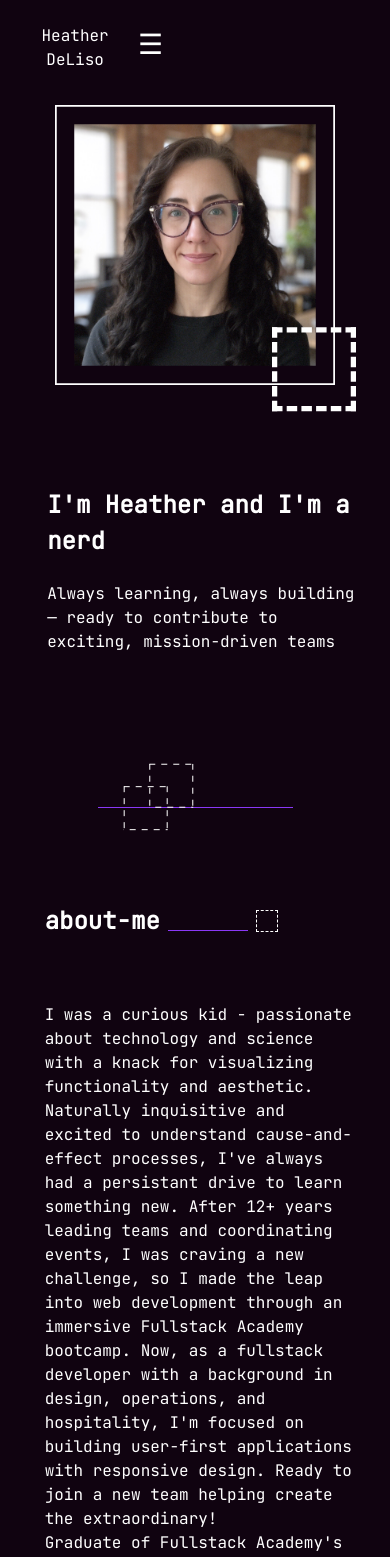
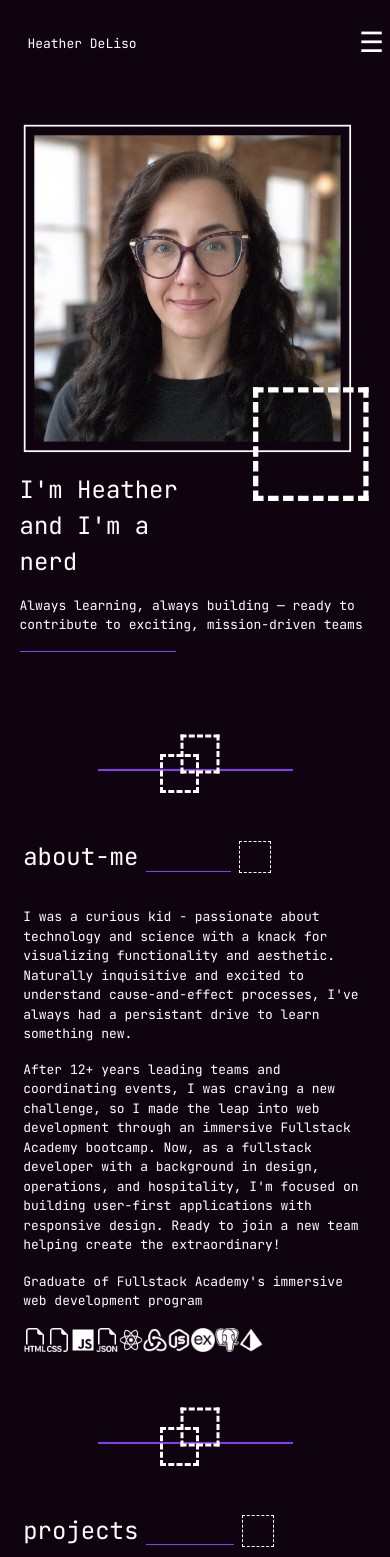
Before and after one commit to HeatherD2025/Personal_Website, a React (Vite) app: page /#/home in a window 390 px wide. Shown: the top 1557 px of the page. Built offline with nearby package versions, Linux system fonts and the light colour scheme.

Commit message:
css mobile work

```diff
--- a/src/components/About.jsx
+++ b/src/components/About.jsx
@@ -21,9 +21,9 @@ export default function About() {
             <div className="aboutMeContainer">
 
                {/* <div className="aboutGrid"> */}
-                <div className="aboutMeHeaderWrapper">
+                <div className="headerWrapper">
                     <div className="aboutMeHeader">about-me</div>
-                      <div className="aboutMeHeaderAccentLine"></div>
+                      <div className="headerAccentLine"></div>
                       <div className="floatingAccentBox3"></div>
                 </div>
 
@@ -38,6 +38,9 @@ export default function About() {
                       <div className="aboutParagraph">
                         I was a curious kid - passionate about technology and science with a knack for visualizing functionality and aesthetic.
                         Naturally inquisitive and excited to understand cause-and-effect processes, I've always had a persistant drive to learn something new.
+
+                        <div className="paragraphSpacer"></div>
+
                         After 12+ years leading teams and coordinating events, I was craving a new challenge, so I made the leap into web development
                         through an immersive Fullstack Academy bootcamp. Now, as a fullstack developer with a background in design, operations, and hospitality,
                         I'm focused on building user-first applications with responsive design. Ready to join a new team helping create the extraordinary!
--- a/src/components/Projects.jsx
+++ b/src/components/Projects.jsx
@@ -23,10 +23,10 @@ export default function Projects() {
 
         <div className="projectsContainer">
           {/* <div className="projectsGrid"> */}
-            <div className="projectsHeaderWrapper">
+            <div className="headerWrapper">
               <div className="projectsHeader">projects</div>
-              <div className="projectsHeaderAccentLine"></div>
-              <div className="floatingAccentBox3b"></div>
+              <div className="headerAccentLine"></div>
+              <div className="floatingAccentBox3"></div>
             </div>
 
             <div className="allProjectsContainer">
@@ -112,35 +112,6 @@ export default function Projects() {
                </a>
               )}
 
-              {/* <a onClick={() => navigate("/ProjectDetail")}>
-                <div className="projectContainer">
-
-                  <div className="firstInfoContainer">
-                    <div className="projectTitle">coming soon</div>
-                    <div className="projectDescription">
-                      wenflew fewofnewldewldnc newloejdl cl elwdnlwekw
-                    </div>
-                    <div className="toolIcons">
-                      <img
-                        className="toolIcon"
-                        src={react}
-                        alt="react logo"
-                      ></img>
-                      <img
-                        className="toolIcon"
-                        src={prisma}
-                        alt="prisma logo"
-                      ></img>
-                      <img
-                        className="toolIcon"
-                        src={postgresql}
-                        alt="postgresql logo"
-                      ></img>
-                    </div>
-                  </div>
-                </div>
-              </a> */}
-
             </div>
           {/* </div> */}
         </div>
--- a/src/pages/Home.jsx
+++ b/src/pages/Home.jsx
@@ -57,6 +57,7 @@ export default function Home() {
             {/* end of main */}
 
             {/* Accent elements below main*/}
+
             <div className="accentWrapper">
               <div className="accentLine3">
                 <div className="accentBox2"></div>
@@ -68,7 +69,7 @@ export default function Home() {
             <About />
 
 
-            <div className="secondAccentWrapper">
+            <div className="accentWrapper">
               <div className="accentLine3">
                 <div className="accentBox2"></div>
                 <div className="floatingAccentBox2"></div>
--- a/src/pages/OPSGProjectDetail.jsx
+++ b/src/pages/OPSGProjectDetail.jsx
@@ -1,3 +1,4 @@
+import "../styles/main.css";
 import "../styles/individualProjectPages.css";
 import postgresql from "../assets/images/icons/postgresqlLogo.png";
 import prisma from "../assets/images/icons/prismalogo.png";
@@ -53,7 +54,6 @@ export default function OPSGProjectDetail() {
               ></img>
             </div>
 
-            <div className="accentBox6"></div>
             <div className="projectDescription3">
               Our fullstack app was built with a <strong>PostgreSQL</strong>{" "}
               database and <strong>Prisma</strong> for data consistency. For
@@ -73,7 +73,6 @@ export default function OPSGProjectDetail() {
               extremely useful for forms and other contained elements.
             </div>
 
-            <div className="accentBox7"></div>
             <div className="projectDescription4">
               This experience reinforced the importance of delegation and goal
               management. Utilizing github project boards, our team assessed
--- a/src/styles/individualProjectPages.css
+++ b/src/styles/individualProjectPages.css
@@ -1,4 +1,5 @@
-/* Individual Projects Section */
+/* Individual Projects */
+@media screen and (min-width: 768px) {
 
 .projectDetailHeaderWrapper {
   display: flex;
@@ -33,24 +34,26 @@
 }
 
 .OPSG-Container {
-  display: flex;
+  /* display: flex;
   flex-direction: row;
   flex-wrap: wrap;
   width: 100%;
-  flex-shrink: 1;
+  flex-shrink: 1; */
+    width: min(90%, 1440px);
+  margin: 0 auto;
 }
 
 .projectTitle2 {
   font-size: 1.5rem;
   width: 100%;
-  color: #8a38f5;
+  color: #fff;
 }
 .projectDescription2 {
-  font-size: 0.9rem;
-  max-width: 40%;
-  align-self: stretch;
-  margin-top: 1.25rem;
-  margin-bottom: 1.25rem;
+  color: #fff;
+  font-size: medium;
+  max-width: 35vw;
+  margin-top: 2%;
+  margin-right: 2%;
 }
 .projectLink {
   font-size: 1rem;
@@ -79,9 +82,13 @@
   object-fit: contain;
   margin-right: 0.5rem;
 }
+}
 
-  /* OPSG Project Page */
-@media (max-width: 768px) {
+
+
+/* Tablet (≤1024px) */
+@media (max-width: 1024px) {
+
   .projectDetailHeaderWrapper {
     display: flex;
     justify-content: flex-start;
@@ -89,7 +96,7 @@
     gap: .5rem;
     max-width: 100%;
     height: 1rem;
-    margin-top: 10rem;
+    margin: 30% 5% 10% 5%;
   }
   .projectDetailHeaderRight {
     color: #8a38f5;
@@ -103,17 +110,21 @@
   .OPSG-Container {
     display: flex !important;
     flex-direction: column;
+    width: 100%;
+    margin: 0% 5% 5% 5%;;
   }
   .projectTitle2 {
-    font-size: x-large;
-    margin-bottom: 2rem;
+    font-size: large;
+    margin-bottom: 1%;
     order: 1
   }
   .projectDescription2 {
-    order: 2
+    order: 2;
+    max-width: 90%;
   }
   .projectLink {
-    order: 3
+    order: 3;
+    margin-bottom: 2%;
   }
 
   .accentLine6 {
@@ -126,35 +137,36 @@
   }
   .toolIcons,
   .toolIcon {
-    display: flex;
+    /* display: flex;
+    flex-direction: row; */
     width: 1.5rem;
     height: 1.5rem;
     object-fit: contain;
-    margin-right: 0.5rem;
-    margin-top: .3rem;
-    margin-bottom: .3rem;
   }
   .toolIcons2 {
     order: 5;
-    margin-bottom: 2rem;
+    margin-bottom: 5%;
+    display: flex;
+    flex-direction: row;
+    gap: 10%;
   }
   .firstSiteImage {
+   margin: 5% 0% 10% 0%;
    height: auto;
-   width: 22rem;
-   margin: 0 auto;
+   width: 90%;
    order: 6;
    border: 1px solid #fff;
   }
   .projectDescription3 {
     order: 7;
-    margin-top: 2rem;
-    margin-bottom: 1rem;
+    max-width: 90%;
   }
   .paragraphSpacer {
     height: 1rem;
   }
   .projectDescription4 {
     order: 8;
+    max-width: 90%;
   }
 
   .projectDetailAccentWrapper {
@@ -183,3 +195,110 @@
     order: 10;
   }
 }
+
+/*  Mobile Responsive (≤768px) */
+@media (max-width: 768px) {
+    .projectDetailHeaderWrapper {
+    display: flex;
+    justify-content: flex-start;
+    gap: .5rem;
+    height: 1rem;
+    margin: 30% 0% 10% 2%;
+  }
+  .projectDetailHeaderRight {
+    color: #8a38f5;
+  }
+  .verticalDividerLine {
+    height: 1rem;
+    width: 0.0625rem;
+    background-color: #fff;
+  }
+
+  .OPSG-Container {
+    display: flex;
+    flex-direction: column;
+    align-items: flex-start;
+    max-width: 100%;
+    margin-left: 2%;
+  }
+  .projectTitle2 {
+    font-size: large;
+    margin-bottom: 1%;
+    order: 1
+  }
+  .projectDescription2 {
+    font-size: small;
+    order: 2;
+    max-width: 90%;
+  }
+  .projectLink {
+    order: 3;
+    margin: 2% 0% 2% 0%;
+    text-decoration: none;
+    color: #8A38F5;
+  }
+  .projectLink:hover {
+    text-decoration: underline;
+  }
+
+  .accentLine6 {
+    height: 0.0625rem;
+    width: 75%;
+    background-color: #8a38f5;
+    margin-bottom: 2rem;
+    margin-top: 1rem;
+    order: 4
+  }
+  .toolIcons,
+  .toolIcon {
+    /* display: flex;
+    flex-direction: row; */
+    width: 1.5rem;
+    height: 1.5rem;
+    object-fit: contain;
+  }
+  .toolIcons2 {
+    order: 5;
+    margin-bottom: 5%;
+    display: flex;
+    flex-direction: row;
+    gap: 10%;
+  }
+  .firstSiteImage {
+   margin: 5% 0% 10% 0%;
+   height: auto;
+   width: 96%;
+   order: 6;
+   border: 1px solid #fff;
+  }
+  .projectDescription3 {
+    order: 7;
+    max-width: 90%;
+  }
+  .paragraphSpacer {
+    height: 1rem;
+  }
+  .projectDescription4 {
+    order: 8;
+    max-width: 90%;
+  }
+
+  .projectDetailAccentWrapper {
+    position: relative;
+    width: 100%;
+    height: 1rem;
+    margin-left: 25%;
+    margin-top: 5rem;
+    margin-bottom: 3rem;
+    order: 9;
+  }
+  .projectsContainer {
+    display: flex;
+    flex-direction: column;
+    align-items: flex-start;
+    max-width: 100%;
+  }
+  .allProjects {
+
+  }
+}
--- a/src/styles/main.css
+++ b/src/styles/main.css
@@ -1,4 +1,5 @@
 /* Base Layout */
+@media screen and (min-width: 768px) {
   html {
     scroll-behavior: smooth;
     scroll-padding-top: 6rem;
@@ -21,22 +22,7 @@ body,
     margin: 0 auto;
   }
 
-/* .pageGrid {
-  display: flex;
-  flex-direction: column;
-  gap: 4rem;
-  min-width: 1050px;
-  max-width: 1920px;
-  margin: 0 auto;
-  margin: 0rem 1rem 0rem .5rem;
-  padding: 0 1rem;
-   position: relative;
-} */
-
   section {
-  /* display: block; */
-  /* width: 100%; */
-  /* max-width: 1920px; */
     margin: 0 auto;
     padding: 0 1rem;
     box-sizing: border-box;
@@ -45,18 +31,10 @@ section {
   /*  Intro Section  */
 
   .mainContainer {
-  /* display: flex;
-  flex: 1 1 100px;
-  flex-direction: row;
-  flex-wrap: wrap;
-  align-items: center;
-  margin: 5rem 5rem 0rem 5rem; */
     display: flex;
     flex-wrap: wrap;
     flex-direction: row;
     justify-content: space-around;
-  /* margin-top: 10%; */
-  /* gap: 2rem; */
     margin: 10% 0% 0% 8%;
   }
 
@@ -95,17 +73,10 @@ section {
     max-width: 600px;
   }
   .mainWrapper {
-  /* max-width: 40%;
-  display: flex;
-  flex-wrap: wrap;
-  flex-direction: column;
-  align-content: center; */
     flex: 1 1 400px;
     max-width: 600px;
+    margin: 2% 0% 20% 0%;;
   }
-/* .photoAndBoxWrapper {
-  margin: 5% 0% 0% 0%;
-} */
   .myPhotoWrapper {
     position: absolute;
     width: 100%;
@@ -123,7 +94,6 @@ section {
     background-image: url("../assets/images/myPortrait.jpg");
     background-size: cover;
     box-sizing: border-box;
-  /* background-position: center; */
   }
   .photoAccentBox {
     position: absolute;
@@ -132,11 +102,6 @@ section {
     width: 40%;
     aspect-ratio: 1/1;
     box-sizing: border-box;
-  /* width: 15vw;
-  aspect-ratio: 1/1;
-  height: 15vw;
-  margin-top: -10%;
-  margin-left: 75%; */
 
     background-image: linear-gradient(to right, #fff 50%, transparent 50%),
       linear-gradient(to bottom, #fff 50%, transparent 50%),
@@ -148,17 +113,10 @@ section {
   }
 
   /* section divider accent */
-
   .accentWrapper {
     display: flex;
     justify-content: center;
-  margin-top: 30%;
-  margin-bottom: 3%;
-}
-.secondAccentWrapper {
-  display: flex;
-  justify-content: center;
-  margin-top: 18%;
+    margin-top: 13%;
     margin-bottom: 3%;
   }
   .accentLine3 {
@@ -166,7 +124,6 @@ section {
     background: #8a38f5;
     width: 25%;
     z-index: 8;
-  /* margin-top: 10%; */
   }
   .accentBox2 {
     max-height: 3rem;
@@ -205,10 +162,7 @@ section {
     gap: 2rem;
     margin-left: 8%;
   }
-
-/* wrapper for header of section */
-
-.aboutMeHeaderWrapper {
+  .headerWrapper {
     width: 100%;
     display: flex;
     flex-direction: row;
@@ -222,7 +176,7 @@ section {
     font-size: xx-large;
     font-weight: 600;
   }
-.aboutMeHeaderAccentLine {
+  .headerAccentLine {
     height: 0.0625rem;
     width: 10%;
     background-color: #8a38f5;
@@ -270,6 +224,7 @@ section {
     color: #fff;
     font-size: medium;
     margin-top: 2%;
+    margin-right: 2%;
   }
 
   .toolsContainer {
@@ -295,7 +250,7 @@ section {
     margin-left: 8%;
   }
 
-.projectsHeaderWrapper {
+  .headerWrapper {
     width: 100%;
     display: flex;
     flex-direction: row;
@@ -309,16 +264,6 @@ section {
   .projectsHeader {
     font-size: xx-large;
     font-weight: 600;
-}
-.projectsHeaderAccentLine {
-  height: 0.0625rem;
-  width: 10%;
-  background-color: #8a38f5;
-}
-.floatingAccentBox3b {
-  border: 1px dashed rgb(255, 255, 255);
-  padding: 10px;
-  box-sizing: border-box;
   }
 
   .allProjectsContainer {
@@ -384,7 +329,6 @@ section {
     transform: translate(-0.1rem, -2.2rem);
     gap: 0.75rem;
     aspect-ratio: 1/1;
-
   }
   .toolIcon {
     width: 1.5rem;
@@ -402,28 +346,51 @@ section {
     height: 0.0625rem;
     background-color: #8a38f5;
   }
+}
 
 /* Tablet (≤1024px) */
 @media (max-width: 1024px) {
+  html {
+    scroll-behavior: smooth;
+    scroll-padding-top: 6rem;
+  }
+
+  body,
+  #root,
+  .background {
+    min-height: 100vh;
+    background-color: #100310;
+    margin: 0;
+    padding: 0;
+    font-family: "JetBrains Mono", monospace;
+    color: #fff;
+    overflow-x: hidden; /* prevent horizontal scroll */
+  }
+  section {
+    margin: 0 auto;
+    padding: 0 1rem;
+    box-sizing: border-box;
+  }
   .container {
     width: min(90%, 1024px);
     margin: 0 auto;
   }
+
   .mainWrapper {
     flex-direction: column;
     align-items: center;
     justify-content: flex-start;
+    width: 100%;
   }
   .photoAndBoxWrapper {
     order: 1;
     scale: 90%;
     width: 10rem;
-    /* margin-right: 45%; */
+    margin-right: 4vw;
     margin-top: 10.5rem;
   }
   .mainLandingText {
     order: 2;
-    /* margin-bottom: -5rem; */
   }
   .mainHeader {
     /* margin-right: 7rem; */
@@ -439,7 +406,6 @@ section {
     display: flex;
     align-items: center;
     gap: 1rem;
-    /* margin-bottom: 2rem; */
   }
 
   .accentLine2 {
@@ -479,10 +445,29 @@ section {
   }
 }
 
-
-
 /*  Mobile Responsive (≤768px) */
 @media (max-width: 768px) {
+  html {
+    scroll-behavior: smooth;
+    scroll-padding-top: 6rem;
+  }
+
+  body,
+  #root,
+  .background {
+    min-height: 100vh;
+    background-color: #100310;
+    margin: 0;
+    padding: 0;
+    font-family: "JetBrains Mono", monospace;
+    color: #fff;
+    overflow-x: hidden; /* prevent horizontal scroll */
+  }
+  section {
+    margin: 0 auto;
+    padding: 0 1rem;
+    box-sizing: border-box;
+  }
   .container {
     width: min(90%, 768px);
     margin: 0 auto;
@@ -492,174 +477,189 @@ section {
     display: flex;
     flex-direction: column;
     align-items: center;
-    /* justify-content: flex-start; */
   }
 
   .mainWrapper {
     display: flex;
     align-items: flex-start;
-    /* flex-direction: column;
-    align-items: center;
-    justify-content: flex-start; */
-    margin-top: 5rem;
+    margin-top: 25%;
+    margin-bottom: 20%;
     max-height: 13rem;
     order: 2;
     gap: 1rem;
   }
   .mainHeader {
+    order: 2;
     font-size: x-large;
-    max-width: 20rem;
-    margin-left: 1rem;
-    margin-top: 1rem;
+    max-width: 50%;
+    margin-left: 5%;
+    margin-top: -2%;
   }
   .mainContent {
-    font-size: medium;
-    margin-bottom: 1rem;
-    max-width: 20rem;
-    margin-left: 1rem;
+    order: 3;
+    font-size: small;
+    max-width: 92%;
+    margin-left: 5%;
   }
   .mainAccentLine {
-    margin-left: 1rem;
+    height: 0.1rem;
+    width: 40%;
+    background: #8a38f5;
+    order: 4;
+    margin-left: 5%;
   }
 
   .photoAndBoxWrapper {
     order: 1;
     display: flex;
+    align-items: flex-start;
     scale: 175%;
-    margin-right: 2rem;
-    margin-top: 40%;
+    width: 48%;
+    margin-top: 50%;
     max-height: 13rem;
   }
+  .myPhotoWrapper {
+    /* position: absolute; */
+    width: 110%;
+    order: 1;
+    max-width: 25rem;
+    aspect-ratio: 1/1;
+    border: 1px, solid, #fff;
+    box-sizing: border-box;
+    padding: 5px;
+    background-size: contain;
+  }
+  .myPhoto {
+    position: relative;
+    width: 100%;
+    height: 100%;
+    background-image: url("../assets/images/myPortrait.jpg");
+    background-size: cover;
+    box-sizing: border-box;
+  }
   .photoAccentBox {
-   max-width: 3rem;
+    position: absolute;
+    top: 80%;
+    left: 70%;
+    min-width: 35%;
     margin-right: 1rem;
     border: dashed;
     background-image: none;
+    aspect-ratio: 1/1;
+    box-sizing: border-box;
   }
 
-
-  /* accent line and boxes below main intro section */
+  /* Mobile section divider accent */
   .accentWrapper {
-    position: relative;
-    width: 100%;
-    height: 1rem;
-    margin-top: 8rem;
-    margin-bottom: 5rem;
+    display: flex !important;
+    justify-content: center;
+    margin-top: 10%;
+    margin-bottom: 10%;
   }
   .accentLine3 {
-    position: absolute;
-    left: 0;
-    width: 50%;
     height: 0.1rem;
+    background: #8a38f5;
+    position: relative;
+    z-index: 8;
   }
   .accentBox2 {
     position: absolute;
+    height: auto;
+    aspect-ratio: 1/1;
     margin-top: 1.5rem;
-    margin-left: -4rem;
-    width: 23%;
-    aspect-ratio: 1/1;
+    margin-left: -1rem;
+    width: 20%;
+    border: dashed;
+    color: #fff;
   }
   .floatingAccentBox2 {
     position: absolute;
+    aspect-ratio: 1/1;
     margin-top: 1.5rem;
-    margin-left: -1rem;
-    width: 23%;
-    aspect-ratio: 1/1;
+    margin-left: 1.5rem;
+    width: 20%;
+    border: dashed;
+    color: #fff;
   }
 
-
-  /*  About me section - mobile */
-  .aboutMeHeaderWrapper {
+  /*  Mobile about me section */
+  .aboutMeContainer {
+    display: flex;
+    flex-direction: column;
+    align-items: center;
+    max-width: 95%;
+    margin-left: 2%;
+  }
+  .headerWrapper {
     display: flex;
     flex-direction: row;
-    align-items: center;
+    width: 100%;
     justify-content: flex-start;
-    gap: .5rem;
+    gap: 0.5rem;
     height: 2rem;
-    margin: 0;
+    margin: 5% 0% 10% 0%;
   }
   .aboutMeHeader {
     font-size: x-large;
   }
-  .aboutMeHeaderAccentLine {
-    width: 5rem;
+  .headerAccentLine {
     height: 0.1rem;
-    margin-top: 1.25rem;
+    margin-top: 1.75rem;
+    background: #8a38f5;
+    width: 25%;
   }
-
-
-  .aboutMeContainer {
-    flex-direction: column;
-    align-items: center;
-    /* margin-top: 3rem; */
+  .floatingAccentBox3 {
+    border: 1px dashed rgb(255, 255, 255);
+    width: 2rem;
+    aspect-ratio: 1/1;
+    box-sizing: border-box;
   }
 
   .boxWrapper,
   .aboutParagraphWrapper {
     max-width: 100%;
   }
-  .accentBox4 {
-    display: none;
-    height: 0rem;
+  .aboutParagraphWrapper {
+    font-size: small;
+  }
+  .aboutParagraphLineBreak {
+    padding: 2%;
   }
   .floatingAccentBox4 {
     display: none;
     height: 0rem;
   }
-
-  .aboutParagraphWrapper {
-    margin: -120% 5% 0% 0%;
+  .bulletPointWrapper {
+    margin: 5% 0% 5% 0%;
   }
   .toolsContainer {
+    order: 9;
     justify-content: flex-start;
+    margin: 5% 0% 15% 0%;
   }
 
-
-
-  /* -------------------- Projects Section -------------------- */
-
-.projectsHeaderWrapper {
-  gap: .5rem;
+  /* Mobile projects section */
+  .projectsContainer {
+    display: flex;
+    flex-direction: column;
+    align-items: center;
+    margin-left: 2%;
   }
-
   .projectsHeader {
     font-size: x-large;
   }
-.projectsHeaderAccentLine {
-  width: 5rem;
-  height: 0.1rem;
-  margin-top: 1.25rem;
-}
-.floatingAccentBox3b {
-  border: 1px dashed rgb(255, 255, 255);
-  padding: 10px;
-  box-sizing: border-box;
-}
-
   .allProjectsContainer {
     display: flex;
     flex-direction: column;
-  /* width: 10%;
-  height: auto; */
-  /* justify-content: center; */
-}
-.projectsContainer {
-  /* flex-direction: column; */
-  /* align-items: center; */
-  margin: auto;
-  max-width: 20rem;
-}
-.projectsWrapper {
-  max-width: 100%;
-  /* display: flex;
-  flex-wrap: wrap;
-  flex-direction: column; */
   }
 
   .projectContainer {
-  /* width: 200%;
-  border: solid 1px #fff; */
-  margin-bottom: 2rem;
+    max-width: 98%;
+    flex-shrink: 0;
+    border: solid 1px #fff;
+    gap: 2rem;
+    border: solid 1px #fff;
+    margin-bottom: 15%;
   }
 
   .projectImage {
@@ -684,30 +684,29 @@ section {
     margin-top: 1rem;
   }
   .projectDescription {
-  width: 100%;
-  margin-bottom: 2rem;
+    color: #fff;
+    font-family: "JetBrains Mono";
+    font-size: 0.8rem;
+    font-style: normal;
+    font-weight: 400;
+    line-height: normal;
+  }
+  .toolIcons {
+    display: flex;
+    align-items: center;
+    gap: 0.75rem;
+    aspect-ratio: 1/1;
+  }
+  .toolIcon {
+    width: 1.5rem;
+    aspect-ratio: 1/1;
   }
 
-
-
-/*   second accent set below about section */
-  .secondAccentWrapper {
-    position: relative;
-    width: 100%;
-    height: 1rem;
-    display: flex;
-    justify-content: center;
-    align-items: center;
-    margin-left: 25%;
-    margin-top: 8rem;
-    margin-bottom: 4rem;
-  }
-
-
   .footerContainer {
+    margin-left: 8.5%;
   }
   .footer {
-    margin-bottom: 5rem;
+    margin: 10% 0% 8% 0%;
     max-width: 90%;
     height: 0.0625rem;
     background-color: #8a38f5;
--- a/src/styles/navbar.css
+++ b/src/styles/navbar.css
@@ -10,31 +10,15 @@
   z-index: 9;
 }
 
-/* ---------- Desktop Grid Layout ---------- */
-/* .navbarGrid {
-  display: grid;
-  grid-template-columns: repeat(16, 1fr);
-  gap: 1rem;
-  max-width: 2000px;
-  width: 100%;
-  margin: 0 auto;
-  padding: 1.5rem 1rem;
-} */
+/* Desktop */
 .navbarInner {
   width: 100%;
   display: flex;
   justify-content: space-between;
   margin: 0% 7% 0% 7.5%;
   flex-shrink: 1;
-  /* gap: 60rem; */
-  /* margin-left: 32%; */
-  /* grid-column: 2 / span 14; */
-  /* display: grid;
-  grid-template-columns: auto 1fr;
-  align-items: center; */
 }
 
-/* ---------- Branding ---------- */
 .navbarBrand {
   font-family: "JetBrains Mono", monospace;
   font-size: 1.125rem;
@@ -71,7 +55,6 @@
 }
 
 .navItem {
-  /* display: block; */
   background: none;
   border: none;
   text-decoration: none;
@@ -93,7 +76,7 @@
   text-decoration: underline;
 }
 
-/* ---------- Hamburger ---------- */
+/* Hamburger */
 .hamburger {
   font-size: 2rem;
   color: white;
@@ -102,7 +85,7 @@
   margin-left: auto;
 }
 
-/* ---------- Left-side Icon Column ---------- */
+/* Left-side Icon Column  */
 .linkBox {
   position: fixed;
   top: 0rem;
@@ -146,7 +129,6 @@
   background: #8a38f5;
 }
 
-
 /* Tablet (≤1024px) */
 @media (max-width: 1024px) {
   .navbarGrid {
@@ -164,9 +146,7 @@
   .navItems {
     display: flex;
     gap: 1rem;
-    justify-content: flex-start;
   }
-
 
   .linkBox {
     display: flex;
@@ -184,7 +164,6 @@
   .hamburger {
     display: flex;
     flex-direction: column;
-
     transform: translateX(-290%);
   }
 
@@ -219,23 +198,53 @@
 
 /* ---------- Small Mobile (≤480px) ---------- */
 @media (max-width: 480px) {
+  .hamburger {
+    font-size: 1.75rem;
+    margin-top: -18%;
+  }
+  .hamburger.open {
+  }
+  .navbarInner {
+    max-width: 25%;
+    gap: 21.5em;
+  }
+  .homeButton {
+    width: 80%;
+    text-decoration: none;
+    background: none;
+    border: none;
+    cursor: pointer;
+    height: 10%;
+  }
   .navbarBrand {
-    font-size: 1rem;
+    font-size: small;
+    position: sticky;
+    text-wrap: nowrap;
+    margin-left: -35%;
+  }
+  .navbarBrand.open {
+  }
+  .navbarBrand:hover {
+    text-decoration: underline;
+    color: #8a38f5;
   }
 
-  .hamburger {
-    font-size: 1.75rem;
+  .floatingAccentBox1 {
+    width: 5%;
+    aspect-ratio: 1/1;
+    background-color: #fff;
   }
 
-  .navItems.open, .hamNavItems.open {
+  .navItems.open,
+  .hamNavItems.open {
     display: flex;
     align-items: flex-start;
   }
 
-  .navItem, .hamNavItem {
+  .navItem,
+  .hamNavItem {
     display: flex;
     padding: 0.25rem;
     color: #fff;
   }
-
 }
```
Also changed, not shown: src/pages/QuarkyProjectDetail.jsx (+0 -8 lines). Lines whose indentation alone changed are shown as unchanged.
